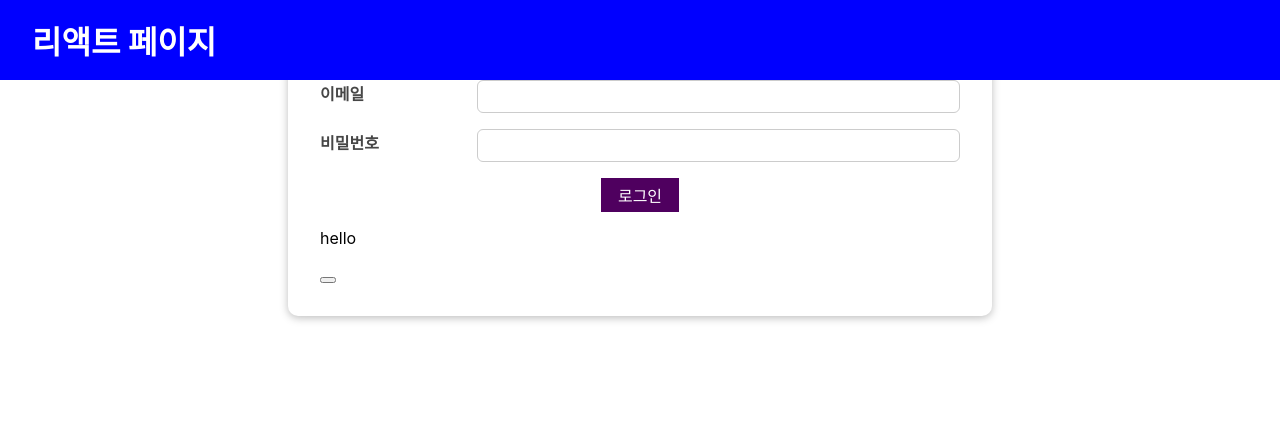
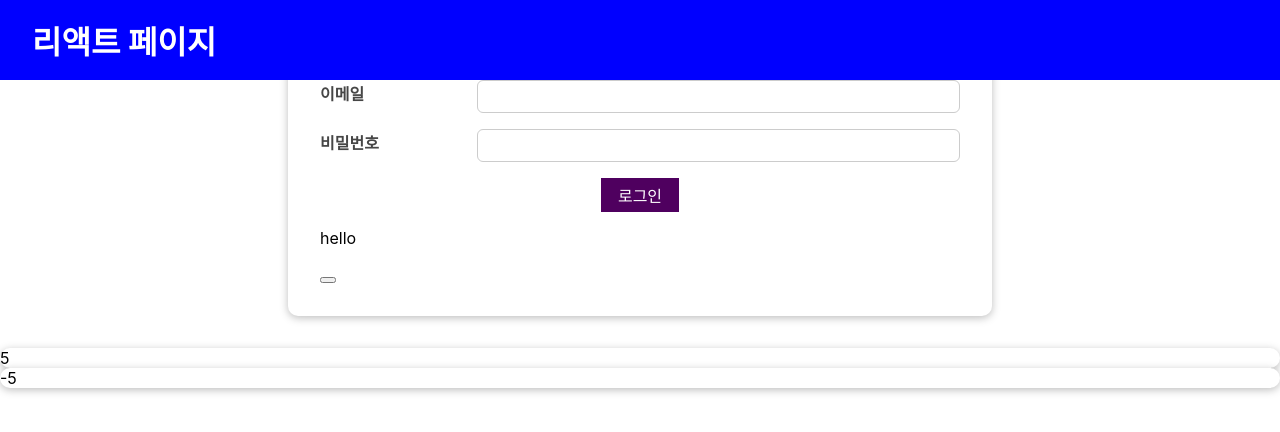
Before and after one commit to newfly101/bootcamp2024-react, a React (Create React App) app: page / in a window 1280 px wide. Shown: the top 432 px of the page. Built offline with nearby package versions, Linux system fonts and the light colour scheme.

Commit message:
[63강] 커스텀 훅 만들기 1

```diff
--- a/src/App.js
+++ b/src/App.js
@@ -4,6 +4,8 @@ import MainHeader from "./components/MainHeader/MainHeader";
 import Login from "./components/Login/Login";
 import Home from "./components/Home/Home";
 import AuthContext from "./context/AuthContext";
+import ForwardCounter from "./components/ForwardCounter";
+import BackwardCounter from "./components/BackwardCounter";
 
 function App() {
         const context = useContext(AuthContext);
@@ -16,6 +18,8 @@ function App() {
                     {!context.isLoggedIn && <Login/>}
                     {context.isLoggedIn && <Home/>}
                 </main>
+                    <ForwardCounter />
+                    <BackwardCounter />
             </>
         );
 }
--- /dev/null
+++ b/src/components/BackwardCounter.js
@@ -0,0 +1,19 @@
+import { useState, useEffect } from 'react';
+import Card from './UI/Card';
+
+
+const BackwardCounter = () => {
+    const [counter, setCounter] = useState(0);
+
+    useEffect(() => {
+        const interval = setInterval(() => {
+            setCounter((prevCounter) => prevCounter - 1);
+        }, 1000);
+
+        return () => clearInterval(interval);
+    }, []);
+
+    return <Card>{counter}</Card>;
+};
+
+export default BackwardCounter;
--- /dev/null
+++ b/src/components/ForwardCounter.js
@@ -0,0 +1,19 @@
+import { useState, useEffect } from 'react';
+import Card from './UI/Card';
+
+
+const ForwardCounter = () => {
+    const [counter, setCounter] = useState(0);
+
+    useEffect(() => {
+        const interval = setInterval(() => {
+            setCounter((prevCounter) => prevCounter + 1);
+        }, 1000);
+
+        return () => clearInterval(interval);
+    }, []);
+
+    return <Card>{counter}</Card>;
+};
+
+export default ForwardCounter;
```
